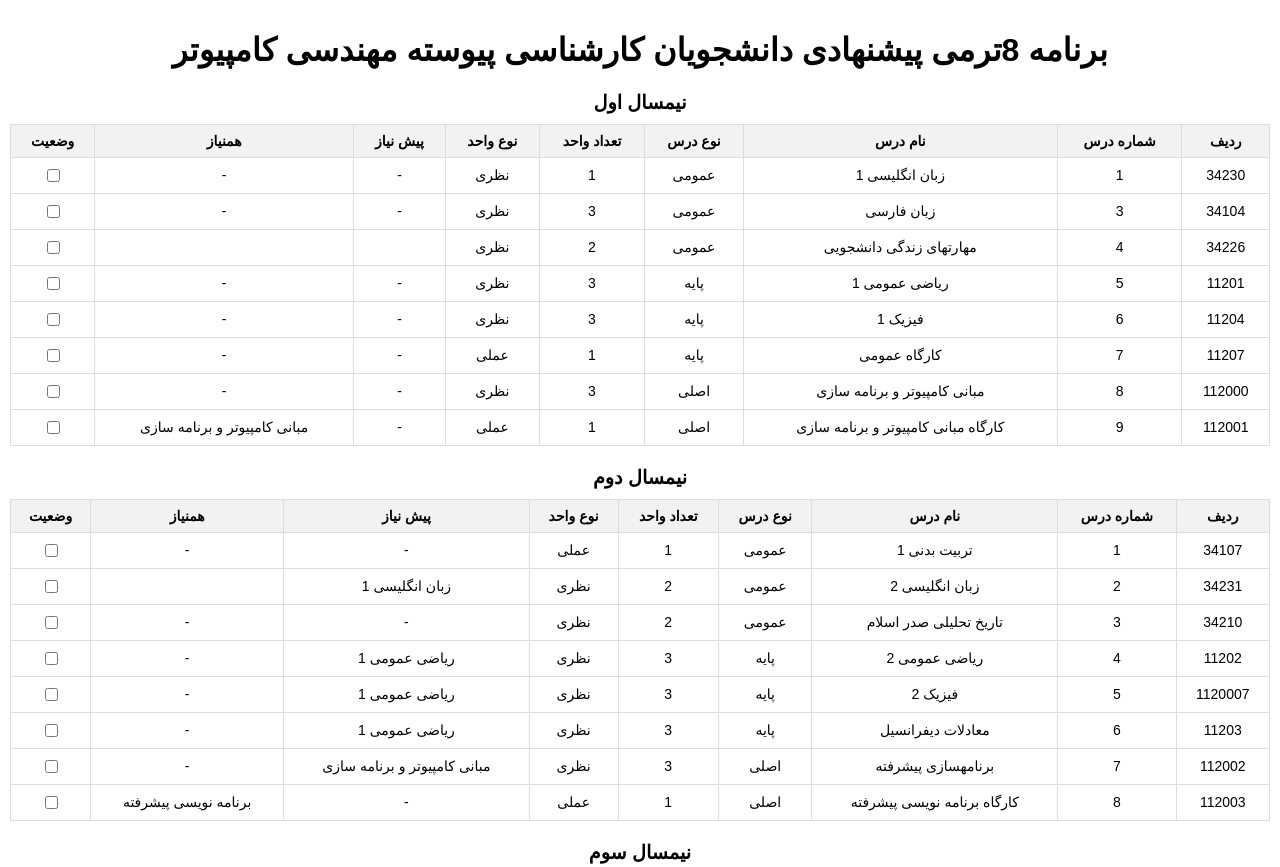
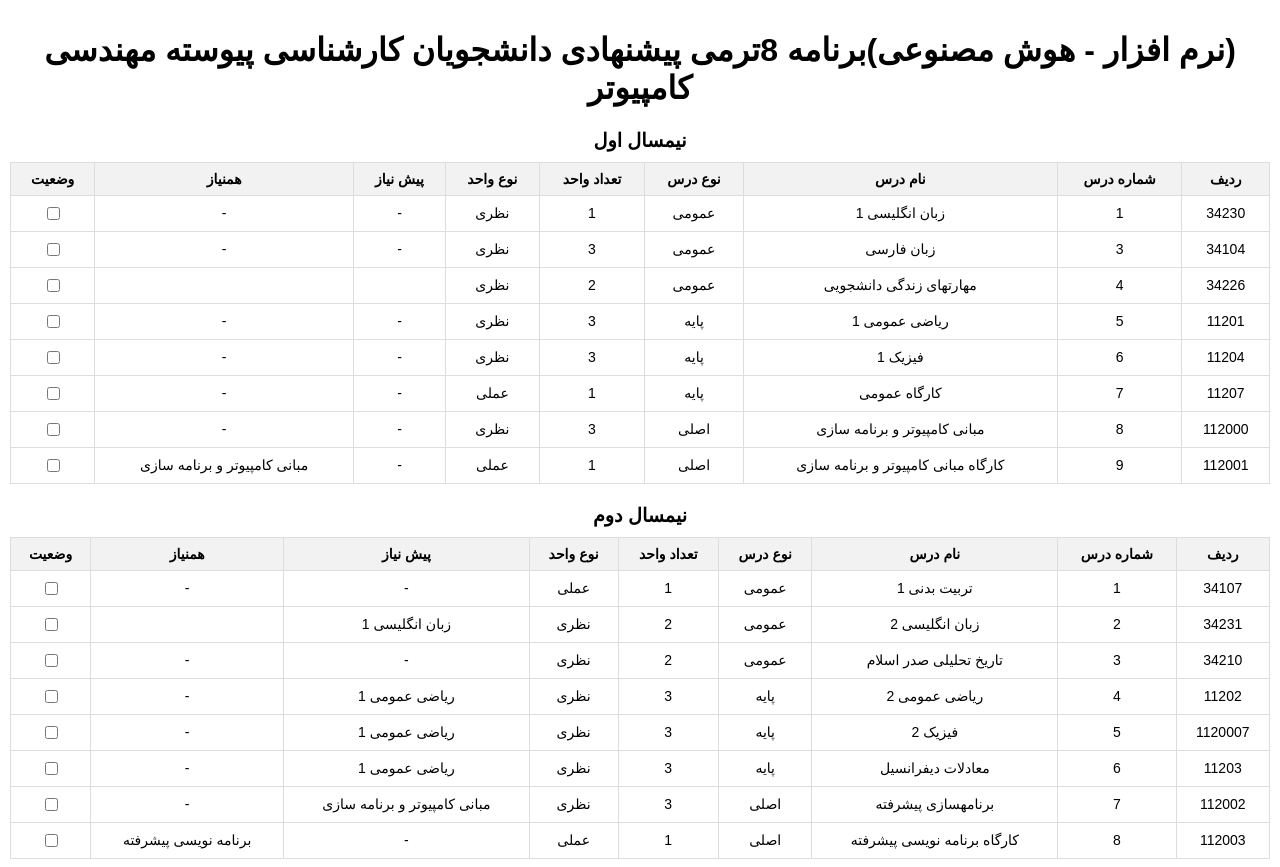
Before and after one commit to Zir0riZ/chart, a plain HTML site: page index.html in a window 1280 px wide. Shown: the top 867 px of the page. Drawn offline with Linux system fonts and the light colour scheme.

Commit message:
Update index.html

```diff
--- a/index.html
+++ b/index.html
@@ -7,7 +7,7 @@
     <title>چارت دروس</title>
 </head>
 <body>
-    <h1 style="text-align: center;">برنامه  8ترمی پیشنهادی دانشجویان کارشناسی پیوسته مهندسی کامپیوتر</h1>
+    <h1 style="text-align: center;">(نرم افزار - هوش مصنوعی)برنامه  8ترمی پیشنهادی دانشجویان کارشناسی پیوسته مهندسی کامپیوتر</h1>
     <div id="data-container"></div>
 
     <h2 style="text-align: center;">وضعیت واحدها</h2>
```
